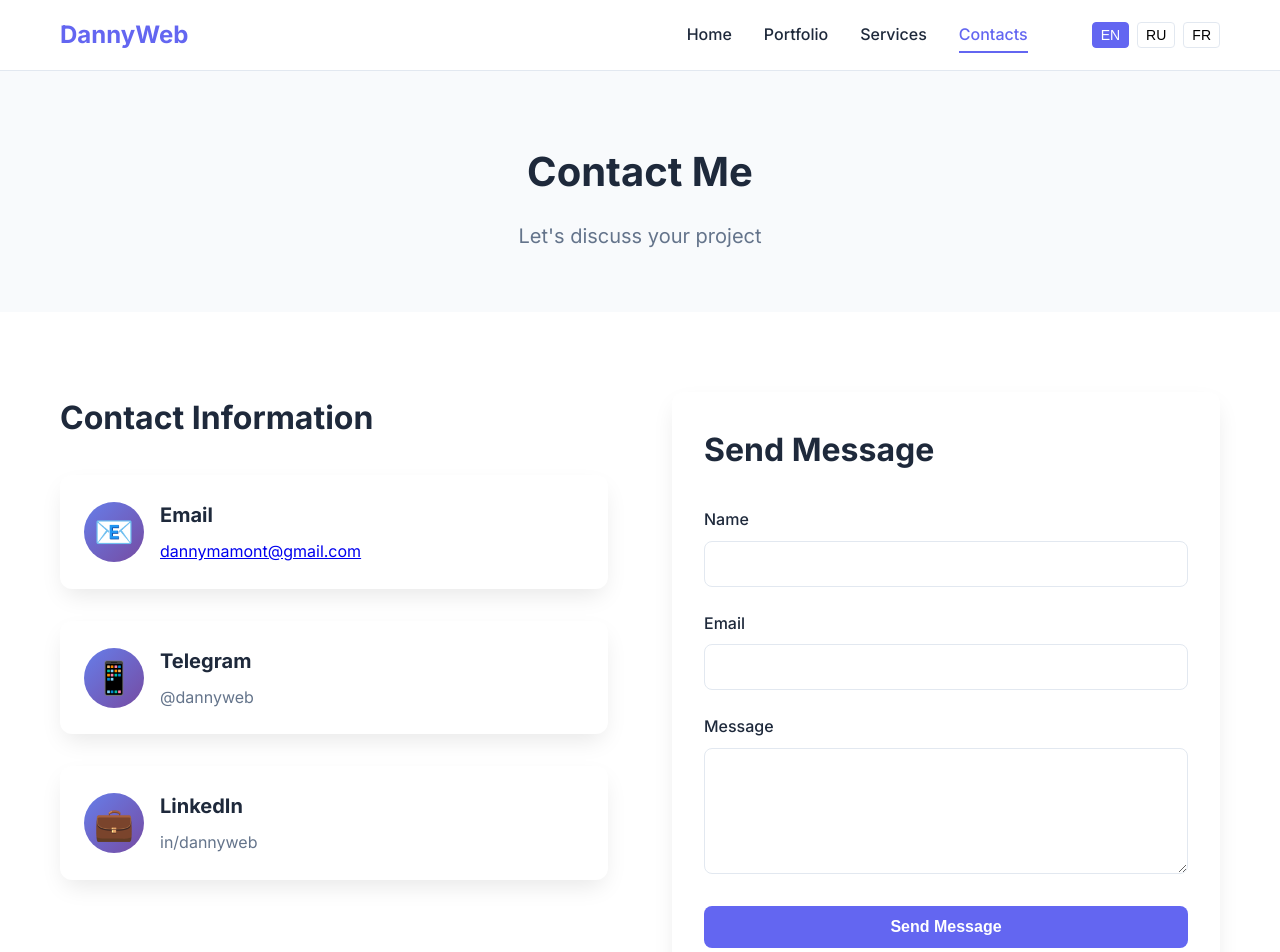
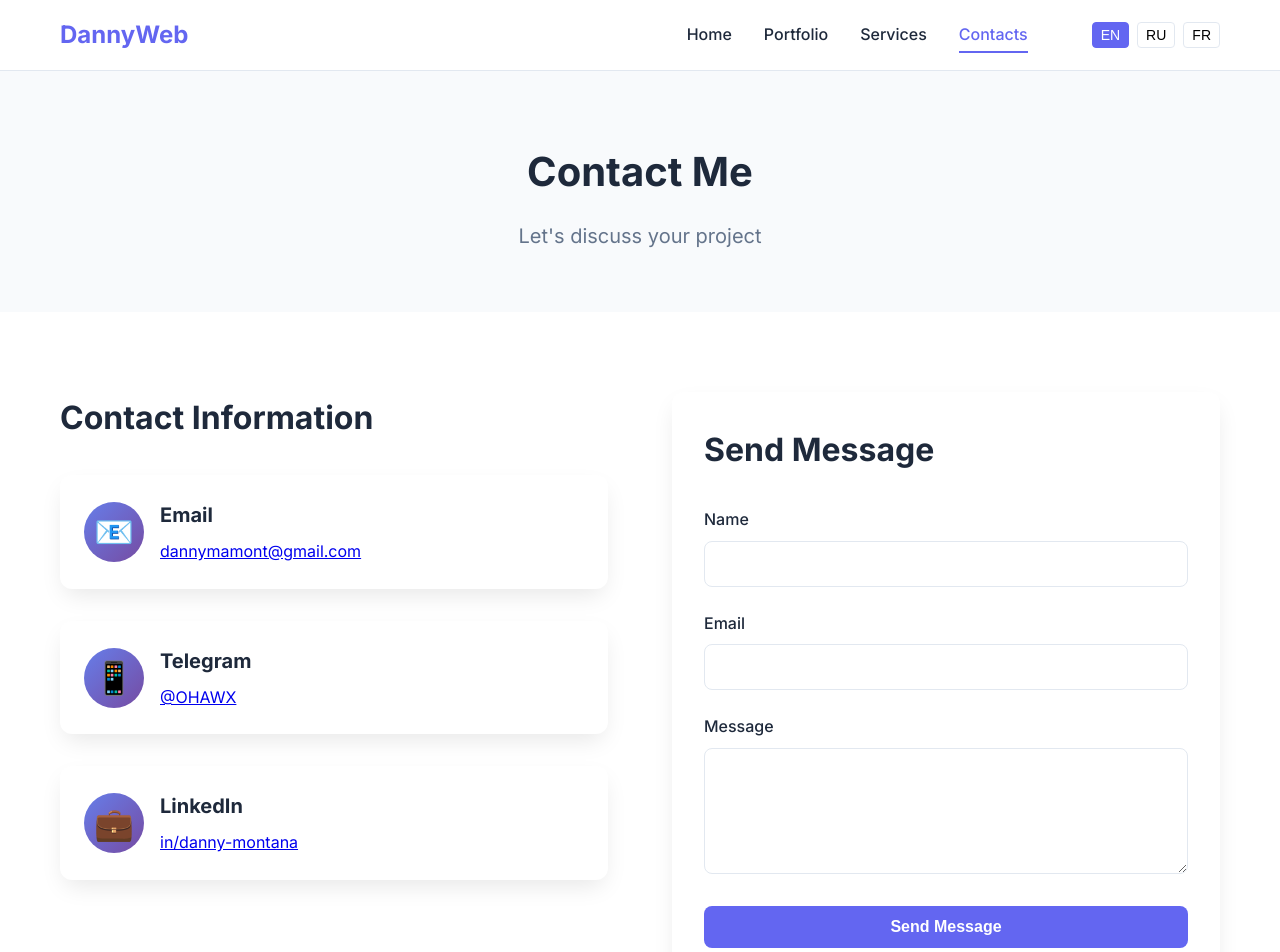
Before and after one commit to DannyMamont/dannyweb, a plain HTML site: page contacts.html in a window 1280 px wide. Shown: the top 952 px of the page. Drawn offline with Linux system fonts and the light colour scheme.

Commit message:
Update contacts.html

```diff
--- a/contacts.html
+++ b/contacts.html
@@ -444,7 +444,7 @@
                             <div class="contact-icon">📱</div>
                             <div>
                                 <h3 data-i18n="contacts.info.telegram">Telegram</h3>
-                                <p>@dannyweb</p>
+                                <a href = "https://t.me/OHAWXO">@OHAWX</a>
                             </div>
                         </div>
 
@@ -452,7 +452,7 @@
                             <div class="contact-icon">💼</div>
                             <div>
                                 <h3 data-i18n="contacts.info.linkedin">LinkedIn</h3>
-                                <p>in/dannyweb</p>
+                                <a href ="https://www.linkedin.com/in/danny-montana-363992379/">in/danny-montana</a>
                             </div>
                         </div>
                     </div>
```
